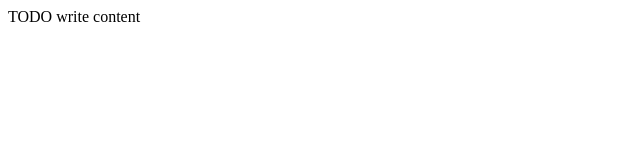
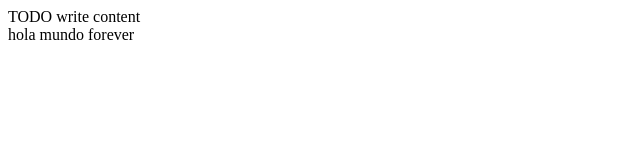
Before and after one commit to RSOrtega/RepositorioPrueba, a plain HTML site: page prurbaN3/web/index.html in a window 1280 px wide. Shown: the whole page, without its empty margins (0-640 px from the left). Drawn offline with Linux system fonts and the light colour scheme.

Commit message:
actualizacion1

```diff
--- a/prurbaN3/web/index.html
+++ b/prurbaN3/web/index.html
@@ -12,5 +12,6 @@
     </head>
     <body>
         <div>TODO write content</div>
+        hola mundo forever
     </body>
 </html>
```
